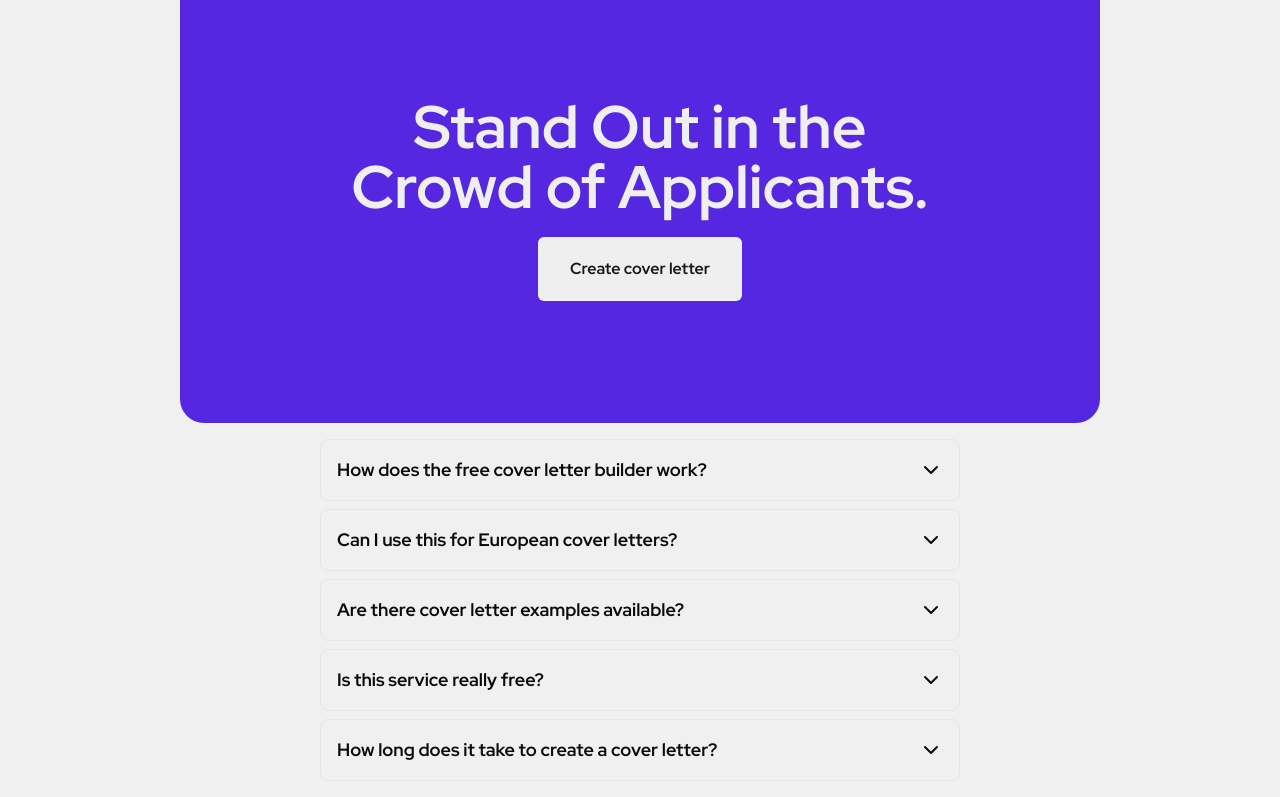
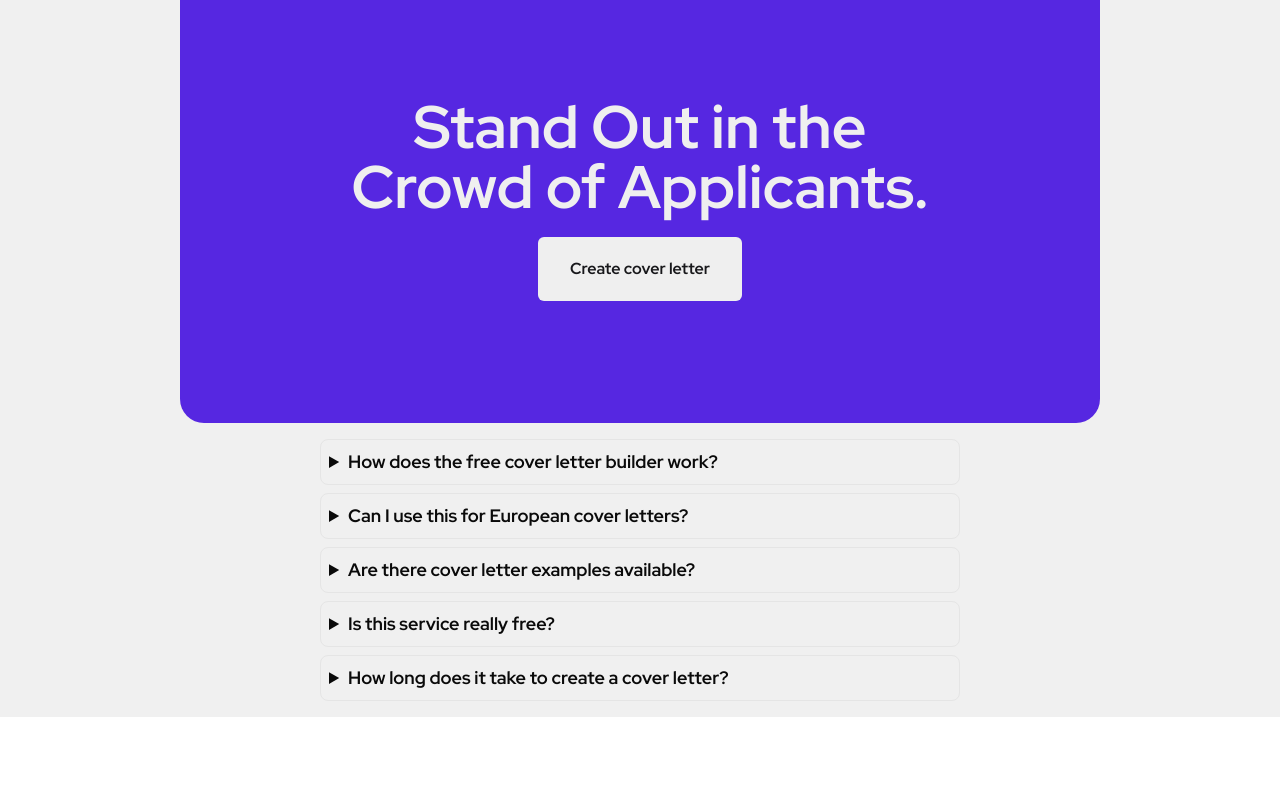
Before and after one commit to IvanSmiths/cover-letter-builder-pro, a Next.js app: page / in a window 1280 px wide. Shown: the part 3776-4573 px from the top of the page. After the commit the page ends 4493 px from the top, so only its background shows below. Built offline with nearby package versions, Linux system fonts and the light colour scheme.

Commit message:
add simplified accordion

```diff
--- a/components/home/faq/Faq.tsx
+++ b/components/home/faq/Faq.tsx
@@ -1,11 +1,8 @@
 "use client";
 
-import React, { useState } from "react";
-import { ChevronDown } from "lucide-react";
+import React from "react";
 
 const Faq: React.FC = () => {
-  const [openIndex, setOpenIndex] = useState<number | null>(null);
-
   const faqData = [
     {
       question: "How does the free cover letter builder work?",
@@ -34,29 +31,18 @@ const Faq: React.FC = () => {
     },
   ];
 
-  const toggleAccordion = (index: number) => {
-    setOpenIndex(openIndex === index ? null : index);
-  };
-
   return (
     <div className="mx-auto max-w-2xl space-y-2 p-4">
       {faqData.map((faq, index) => (
-        <div key={index} className="overflow-hidden rounded-lg border">
-          <div
-            onClick={() => toggleAccordion(index)}
-            className="relative flex cursor-pointer items-center justify-between p-4"
-          >
-            <span className="text-lg font-semibold">{faq.question}</span>
-            <ChevronDown
-              className={`transition-transform duration-300 ${openIndex === index ? "rotate-180" : "rotate-0"} `}
-            />
-          </div>
-          <div
-            className={`overflow-hidden transition-all duration-300 ease-in-out ${openIndex === index ? "max-h-96" : "max-h-0"} `}
-          >
-            <p className="p-4 pt-0">{faq.answer}</p>
-          </div>
-        </div>
+        <details
+          key={index}
+          className="rounded-lg border p-2 transition-colors duration-200"
+        >
+          <summary className="cursor-pointer select-none text-lg font-semibold">
+            {faq.question}
+          </summary>
+          <p className="mt-2 pl-2">{faq.answer}</p>
+        </details>
       ))}
     </div>
   );
```
